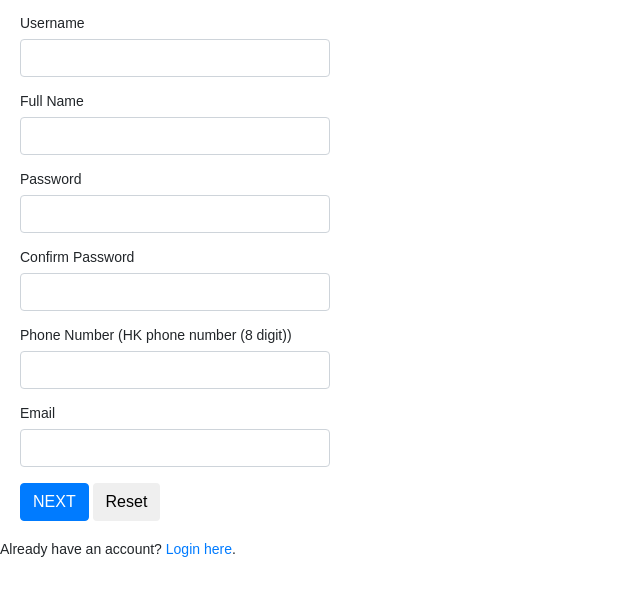
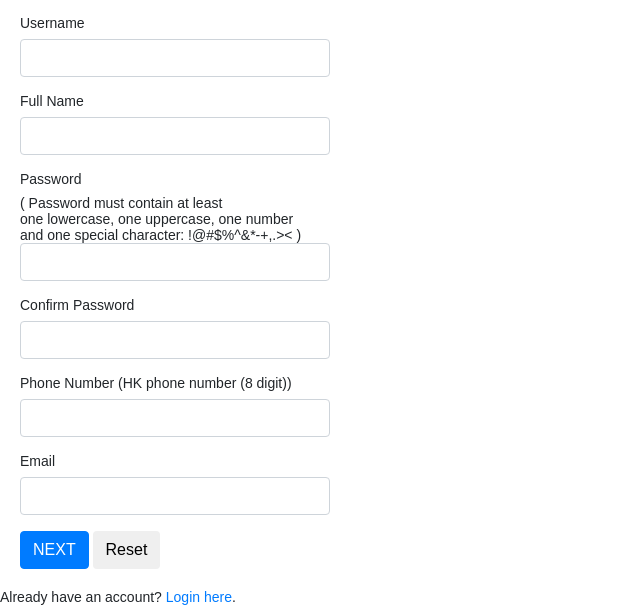
Before and after one commit to charleswmc/EIE3117_MileStone3, a PHP site: page /regAccount/index.php in a window 1280 px wide. Shown: the part 139-748 px from the top of the page, without its empty margins (0-640 px from the left). Run offline with PHP 8.4, Linux system fonts and the light colour scheme; some libraries are stand-ins or nearby versions.

Commit message:
Add files via upload
regex for password

```diff
--- a/regAccount/index.php
+++ b/regAccount/index.php
@@ -1,7 +1,7 @@
 <?php
 // Include config file
 require_once "../config.php";
-require_once ("../PHPMailer/PHPMailer.php");
+//require_once ("../PHPMailer/PHPMailer.php");
 
 //session_start();
 //REQUIRE_ONCE "PHPmailer";
@@ -71,11 +71,28 @@ if($_SERVER["REQUEST_METHOD"] == "POST"){
     }
 
     // Validate password
+    $pwLowerCkr = '/(?=.*[a-z])/';
+    $pwUpperCkr = '/(?=.*[A-Z])/';
+    $pwNumCkr = '/(?=.*[0-9])/';
+    $pwSymCkr = '/(?=.*[!@#$%^&*-+,.><])/';
+    $pwRegChecker = '/(?=.*[!@#$%^&*-+,.><])(?=.*[A-Z])(?=.*[a-z])(?=.*[0-9])/';
     if(empty(trim($_POST["password"]))){
         $password_err = "Please enter a password.";
     } elseif(strlen(trim($_POST["password"])) < 6){
-        $password_err = "Password must have atleast 6 characters.";
-    } else{
+        $password_err = "Password must have at least 6 characters.";
+    }
+    elseif(!preg_match($pwRegChecker, trim($_POST["password"]))) {
+        $password_err = "Password is not fulfilled the characters requirement.";
+    }
+    elseif(!preg_match($pwLowerCkr, trim($_POST["password"]))) {
+        $password_err = "Password have no lowercase character.";
+    } elseif(!preg_match($pwUpperCkr, trim($_POST["password"]))) {
+        $password_err = "Password have no uppercase character.";
+    } elseif(!preg_match($pwNumCkr, trim($_POST["password"]))) {
+        $password_err = "Password have no numeral character.";
+    } elseif(!preg_match($pwSymCkr, trim($_POST["password"]))) {
+        $password_err = "Password have no symbol (!@#$%^&*-+,.><).";
+    }else{
         $password = trim($_POST["password"]);
     }
 
@@ -126,7 +143,7 @@ if($_SERVER["REQUEST_METHOD"] == "POST"){
     if(empty(trim($_POST["email"]))){
         $email_err = "Please enter your email";
     } else if(!filter_var($_POST["email"], FILTER_VALIDATE_EMAIL)){
-        echo "Your email address is not valid!";
+        $email_err = "Your email address is not valid!";
     } else{
         // Prepare a select statement
         $sql = "SELECT id FROM users WHERE email = :email";
@@ -266,6 +283,9 @@ mail($to, $subject, $htmlStr, $header);*/
             </div>
             <div class="form-group <?php echo (!empty($password_err)) ? 'has-error' : ''; ?>">
                 <label>Password</label>
+                <br>( Password must contain at least
+                <br>one lowercase, one uppercase, one number
+                <br>and one special character: !@#$%^&*-+,.>< )
                 <input type="password" name="password" class="form-control">
                 <span class="help-block"><?php echo $password_err; ?></span>
             </div>
```
